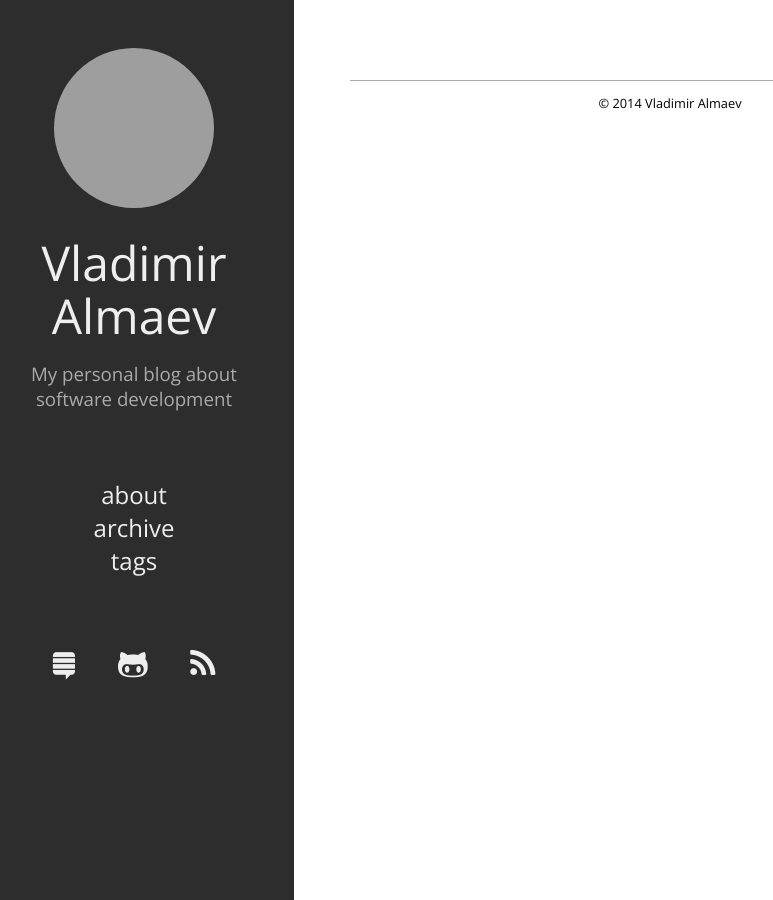
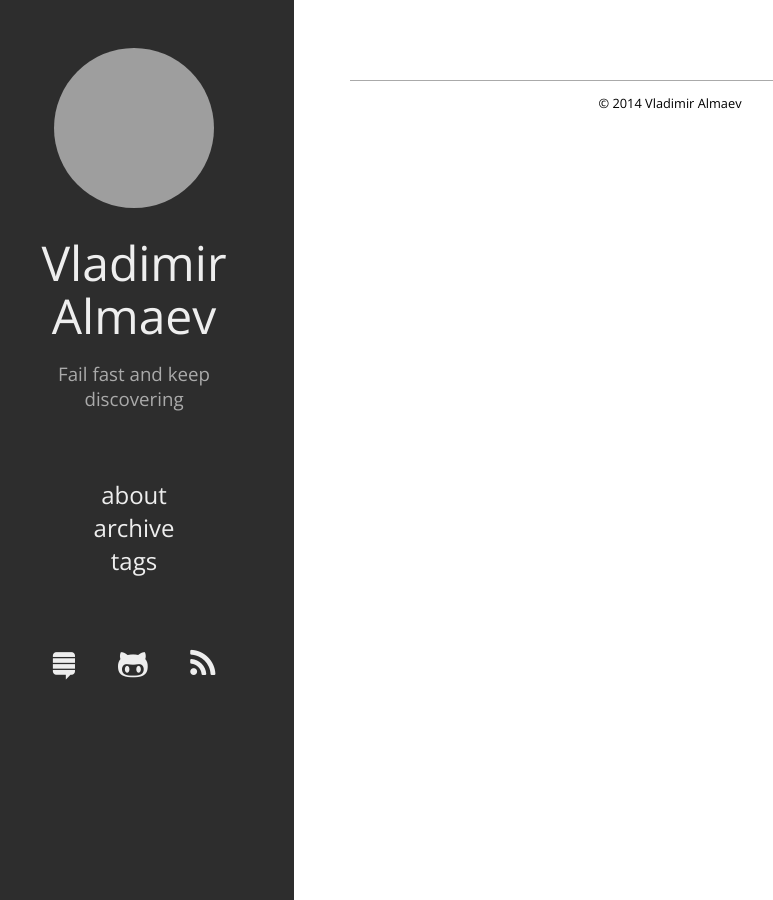
Before and after one commit to valmaev/valmaev.github.io, a Jekyll site: the page built from index.html, in a window 1280 px wide. Shown: the whole page, without its empty margins (26-799 px from the left). Built offline with Jekyll 4.4.1, drawn with Linux system fonts in a browser that asks for light colours; Markdown is read by kramdown in place of the engine named in the settings; the list of posts is cut into pages by our own code; grey boxes are pictures that could not be loaded.

Commit message:
Changed blog's title and description

```diff
--- a/_config.yml
+++ b/_config.yml
@@ -1,6 +1,6 @@
 # blog settings
-title: Vladimir Almaev
-description: My personal blog about software development
+title: Vladimir Almaev's blog
+description: Fail fast and keep discovering
 author: Vladimir Almaev
 url: https://valmaev.github.io
 enforce-ssl: true
```
